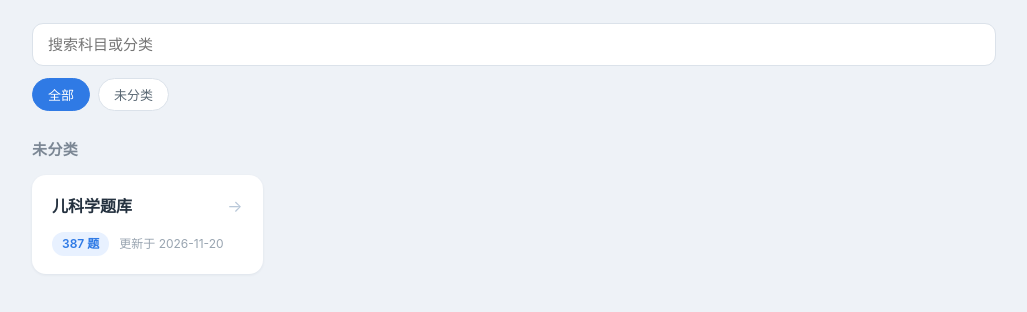
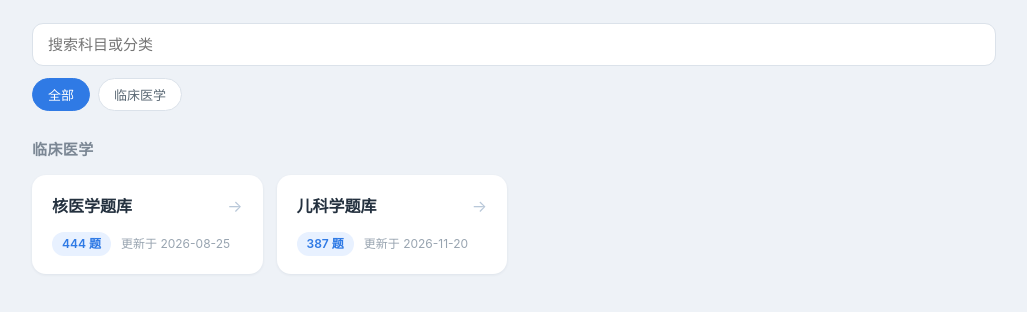
Before and after one commit to Wander-Lost/Practice, a plain HTML site: page index.html in a window 1280 px wide. Shown: the part 116-428 px from the top of the page, without its empty margins (126-1153 px from the left). Drawn offline with Linux system fonts and the light colour scheme.

Commit message:
Update index.html

```diff
--- a/index.html
+++ b/index.html
@@ -58,7 +58,7 @@ h1{margin:0 0 6px;font-size:26px;letter-spacing:.5px}
   <div id="list"></div>
 </div>
 
-<script id="qdata" type="application/json">[{"subject":"儿科学题库","category":"未分类","count":387,"updated":"2026-11-20","file":"/Practice/Pediatrics"}]</script>
+<script id="qdata" type="application/json">[{"subject":"核医学题库","category":"临床医学","count":444,"updated":"2026-08-25","file":"/Practice/NuclearMedicine"}, {"subject":"儿科学题库","category":"临床医学","count":387,"updated":"2026-11-20","file":"/Practice/Pediatrics"}]</script>
 <script>
 (function () {
   'use strict';
```
